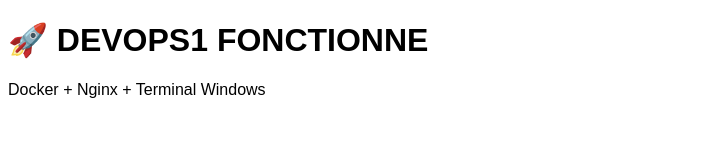
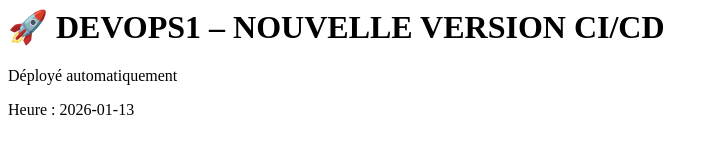
Before and after one commit to Dieynasmb/DEVOPS1, a plain HTML site: page app/index.html in a window 1280 px wide. Shown: the whole page, without its empty margins (0-718 px from the left). Drawn offline with Linux system fonts and the light colour scheme.

Commit message:
update html to test cd

```diff
--- a/app/index.html
+++ b/app/index.html
@@ -1,11 +1,3 @@
-<!DOCTYPE html>
-<html lang="fr">
-<head>
-  <meta charset="UTF-8">
-  <title>DEVOPS1 OK</title>
-</head>
-<body style="font-family: Arial;">
-  <h1>🚀 DEVOPS1 FONCTIONNE</h1>
-  <p>Docker + Nginx + Terminal Windows</p>
-</body>
-</html>
+<h1>🚀 DEVOPS1 – NOUVELLE VERSION CI/CD</h1>
+<p>Déployé automatiquement</p>
+<p>Heure : 2026-01-13</p>
```
